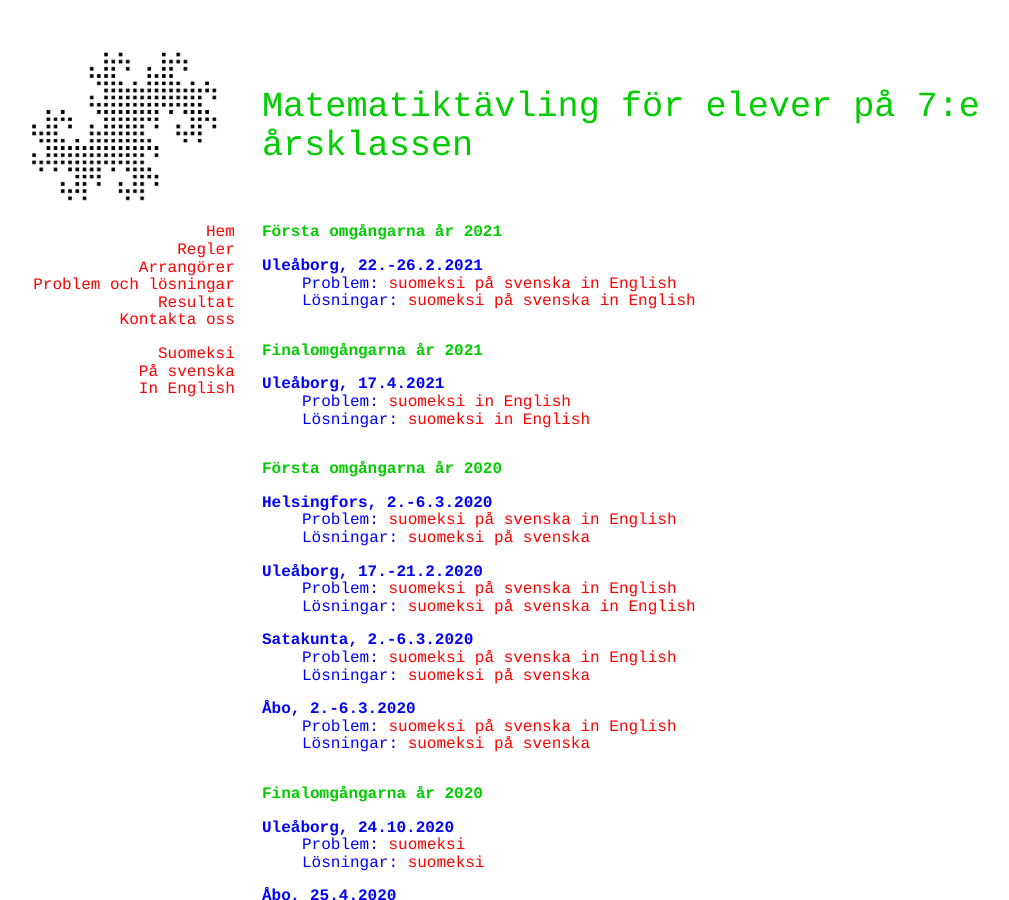
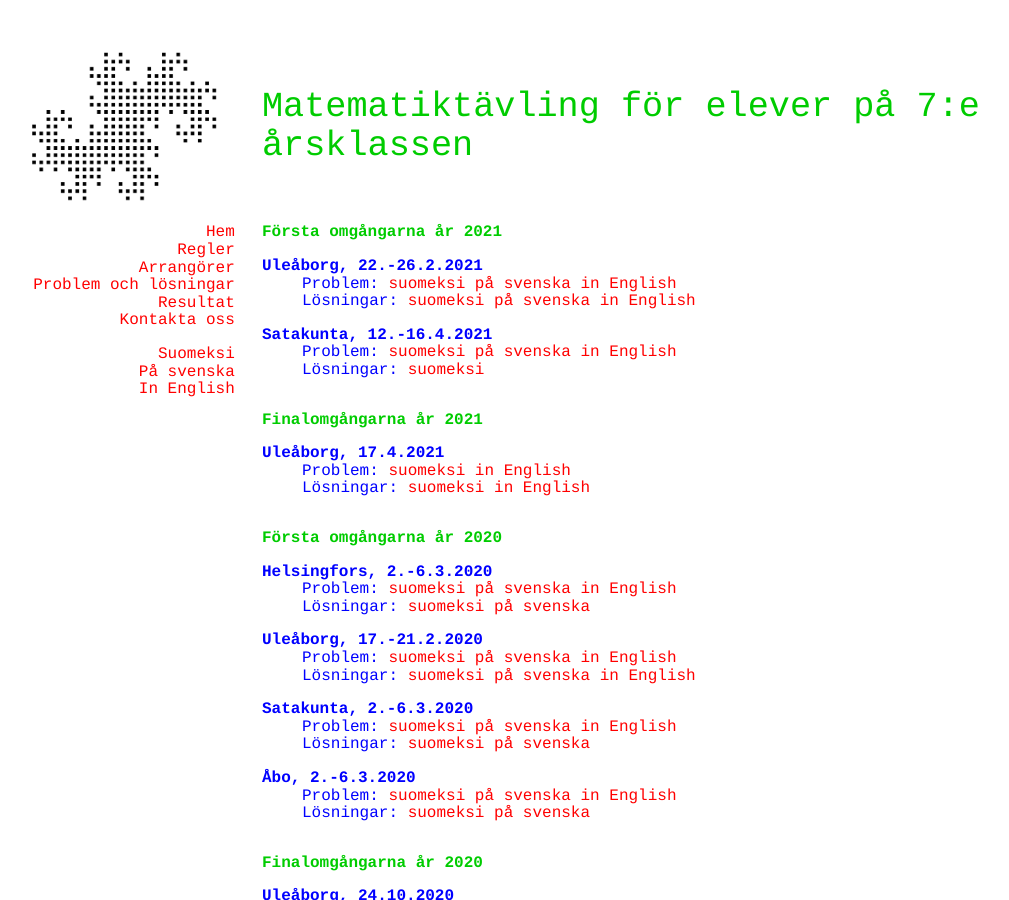
Before and after one commit to matematiikkakilpailut/matematiikkakilpailut.github.io, a Jekyll site: the page built from seiskat/sv/problem.html, in a window 1280 px wide and 900 px high. Shown: the whole window, without its empty margins (58-1067 px from the left). Built offline with Jekyll 4.4.1, drawn with Linux system fonts in a browser that asks for light colours.

Commit message:
Update problem.html
Satakunnan alkukisa

```diff
--- a/seiskat/sv/problem.html
+++ b/seiskat/sv/problem.html
@@ -19,6 +19,17 @@ Problemen och modellsvaren finns h&auml;r efter t&auml;vlingen. -->
     <a href="2021/o_r.pdf" lang="fi" hreflang="fi">suomeksi</a>
     <a href="2021/o_sv_r.pdf" lang="fi" hreflang="fi">p&aring; svenska</a>
     <a href="2021/o_en_r.pdf">in English</a>
+  </dd>
+  <dt>Satakunta, 12.-16.4.2021</dt>
+  <dd>
+    Problem:
+    <a href="2021/s.pdf" lang="fi" hreflang="fi">suomeksi</a>
+    <a href="2021/s_sv.pdf">p&aring; svenska</a>
+    <a href="2021/s_en.pdf" lang="en" hreflang="en">in English</a>
+  </dd>
+  <dd>
+    L&ouml;sningar:
+    <a href="2021/s-r.pdf" lang="fi" hreflang="fi">suomeksi</a>
   </dd>
 </dl>
 
```
